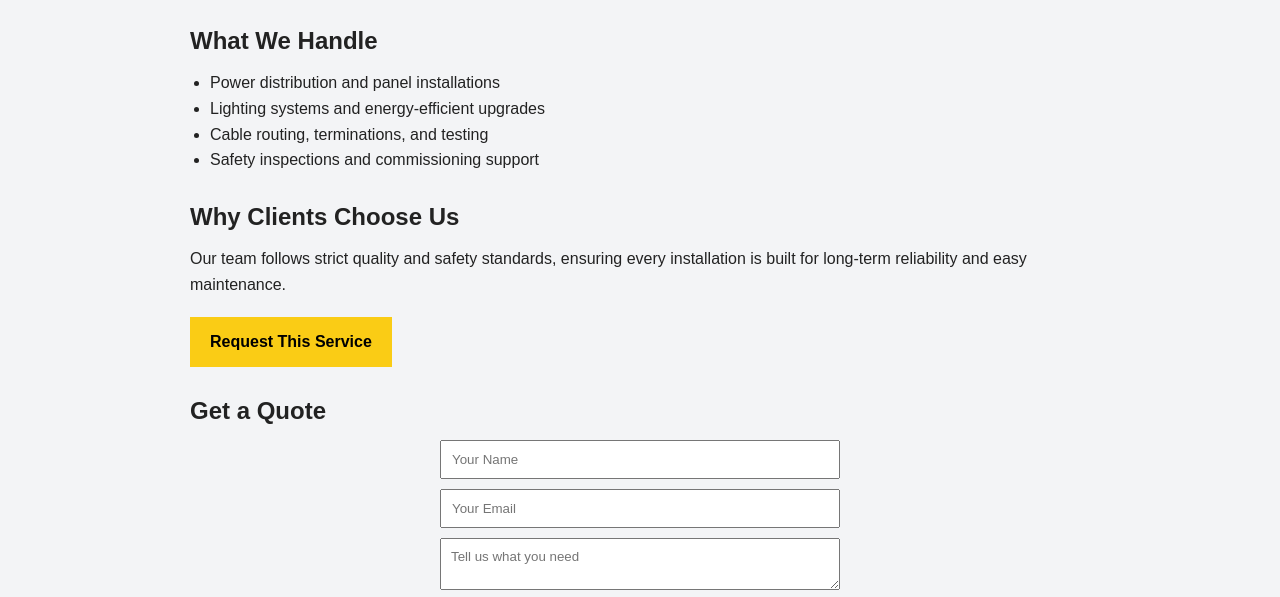
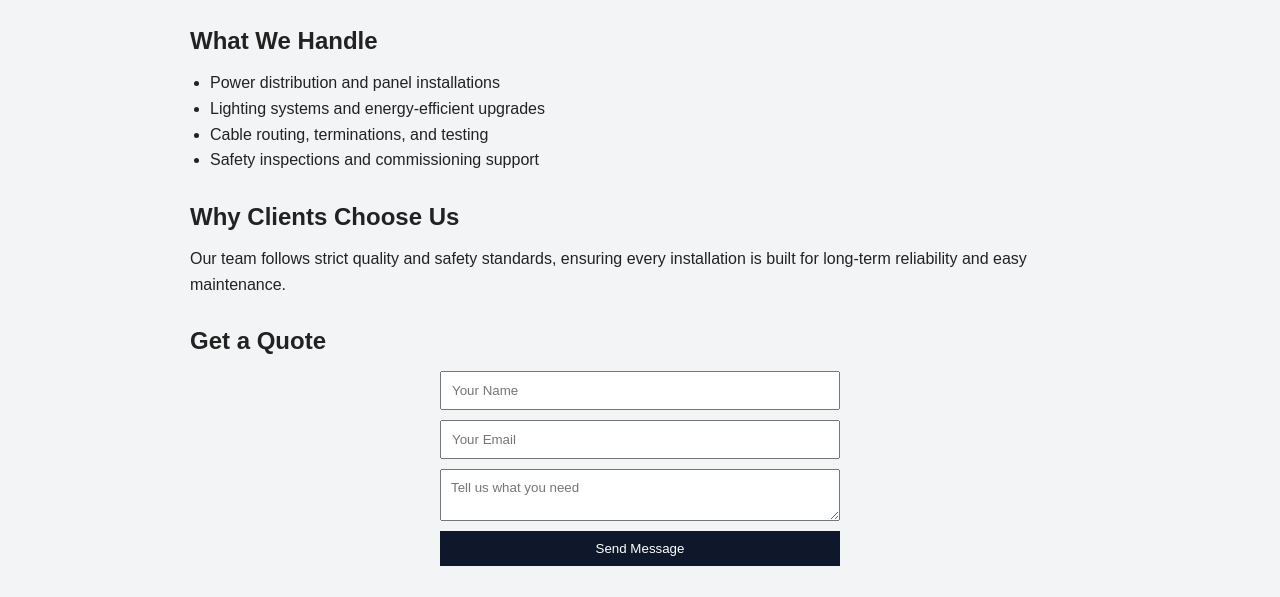
Before and after one commit to theobadenhorst18-tech/Nelmech, a website: page electrical-installations.html in a window 1280 px wide. Shown: the part 195-792 px from the top of the page. Drawn offline with Linux system fonts and the light colour scheme.

Commit message:
Remove Request This Service button from service pages

```diff
--- a/electrical-installations.html
+++ b/electrical-installations.html
@@ -43,7 +43,6 @@
         is built for long-term reliability and easy maintenance.
       </p>
 
-      <a class="btn" href="index.html#contact">Request This Service</a>
       <h2>Get a Quote</h2>
       <form class="contact-form">
         <input type="hidden" name="service" value="Electrical Installations" />
```
Also changed, not shown: industrial-automation.html (+0 -1 lines), maintenance-repairs.html (+0 -1 lines), mechanical-engineering.html (+0 -1 lines).
